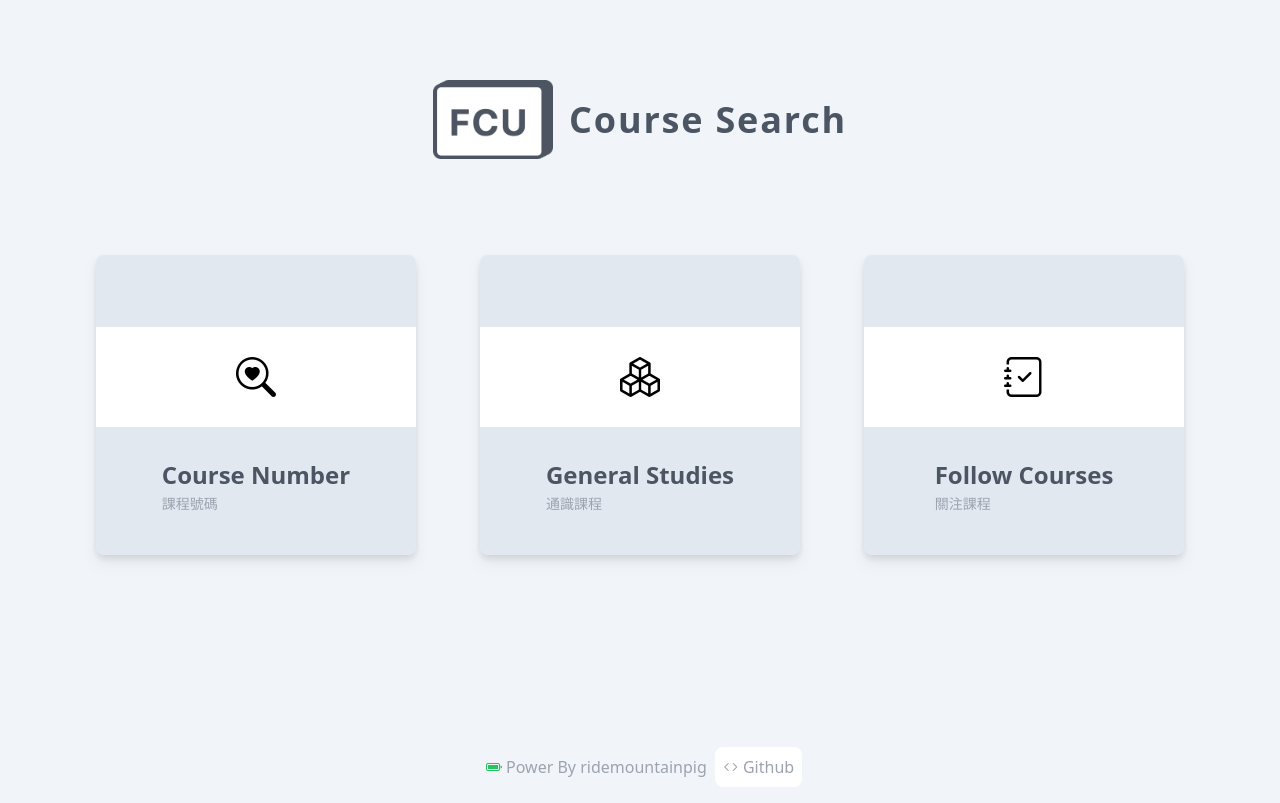
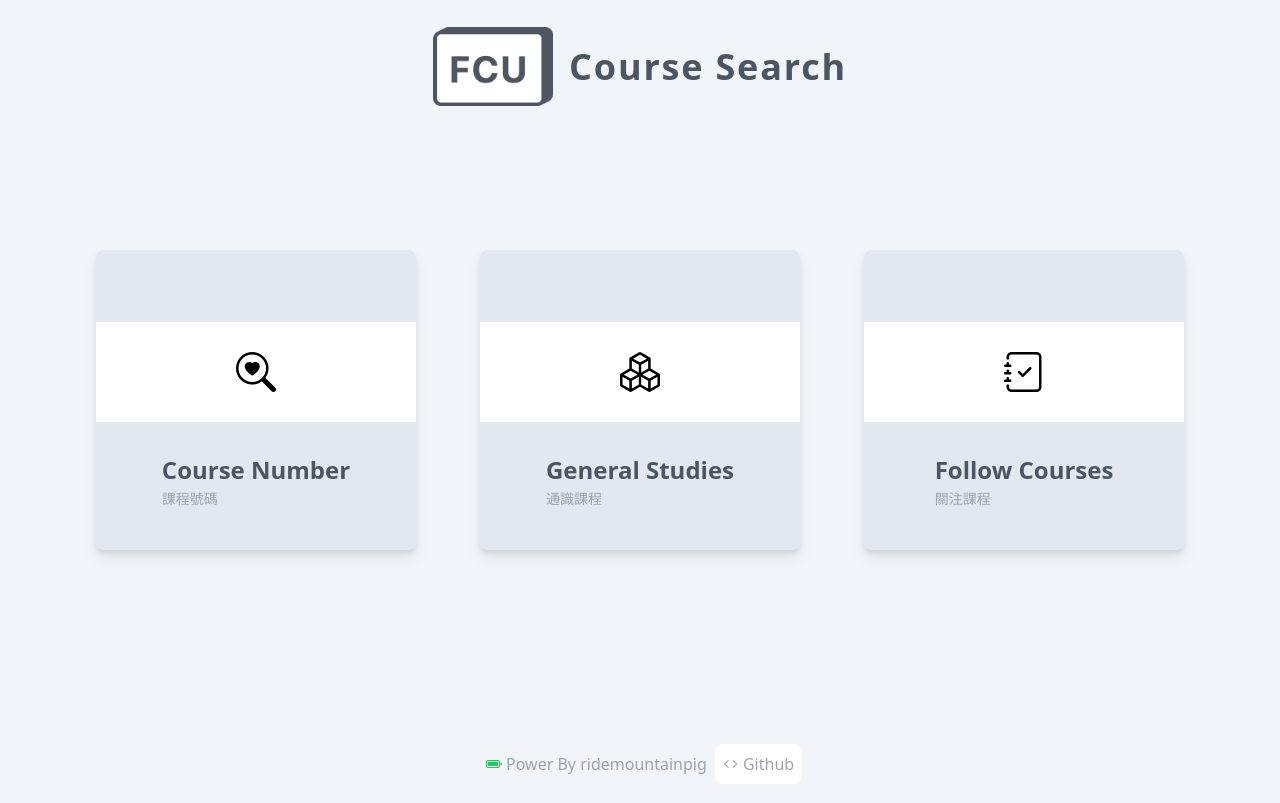
Before and after one commit to ridemountainpig/fcu-course-search, a Flask app: page / in a window 1280 px wide. Run offline with Flask 2, Linux system fonts and the light colour scheme; some libraries are stand-ins or nearby versions.

Commit message:
fix: let function list component items center
also fix RWD bug

```diff
--- a/templates/index.html
+++ b/templates/index.html
@@ -13,15 +13,14 @@
 </head>
 
 <body class="h-screen bg-slate-100">
-    <div class="flex justify-center">
-        <div class="my-20">
+    <div class="h-1/6 flex justify-center items-center">
         <div class="flex justify-center items-center">
             <img src="/static/images/FCU.png" alt="" class="hover:scale-75 duration-500 max-[410px]:ml-16" width="120px">
             <span class="font-bold tracking-wider text-4xl text-gray-600 ml-4">Course Search</span><br>
         </div>
     </div>
-    </div>
-    <div class="flex justify-center max-[1040px]:flex-col max-[1040px]:items-center">
+    <div class="min-[1100px]:h-4/6 flex justify-center items-center">
+        <div class="flex justify-center max-[1100px]:flex-col items-center">
             <div class="mx-8 my-4 pt-10 w-80 bg-slate-200 rounded-lg drop-shadow-lg cursor-pointer hover:bg-lime-50 hover:-translate-y-1 hover:scale-110 duration-300"
                 id="courseNumber">
                 <a href="/searchcourse">
@@ -65,8 +64,10 @@
                 </a>
             </div>
         </div>
+    </div>
+    <div class="h-1/6 flex justify-center items-end">
         <div
-        class="flex items-end justify-center min-[1px]:h-[calc(100vh_-_38.5rem)] min-[1040px]:h-[calc(100vh_-_35.5rem)] p-4 text-gray-400">
+            class="flex items-end justify-center p-4 text-gray-400">
             <span class="p-2">
                 <a href="https://github.com/ridemountainpig">
                     <i class="bi bi-battery-full text-green-500"></i> Power By ridemountainpig
@@ -75,6 +76,7 @@
             <a href="https://github.com/ridemountainpig/fcu-course-search" class="p-2 bg-white rounded-lg"><span><i
                         class="bi bi-code"></i> Github</span></a>
         </div>
+    </div>
 </body>
 
 </html>
```
Lines whose indentation alone changed are shown as unchanged.
